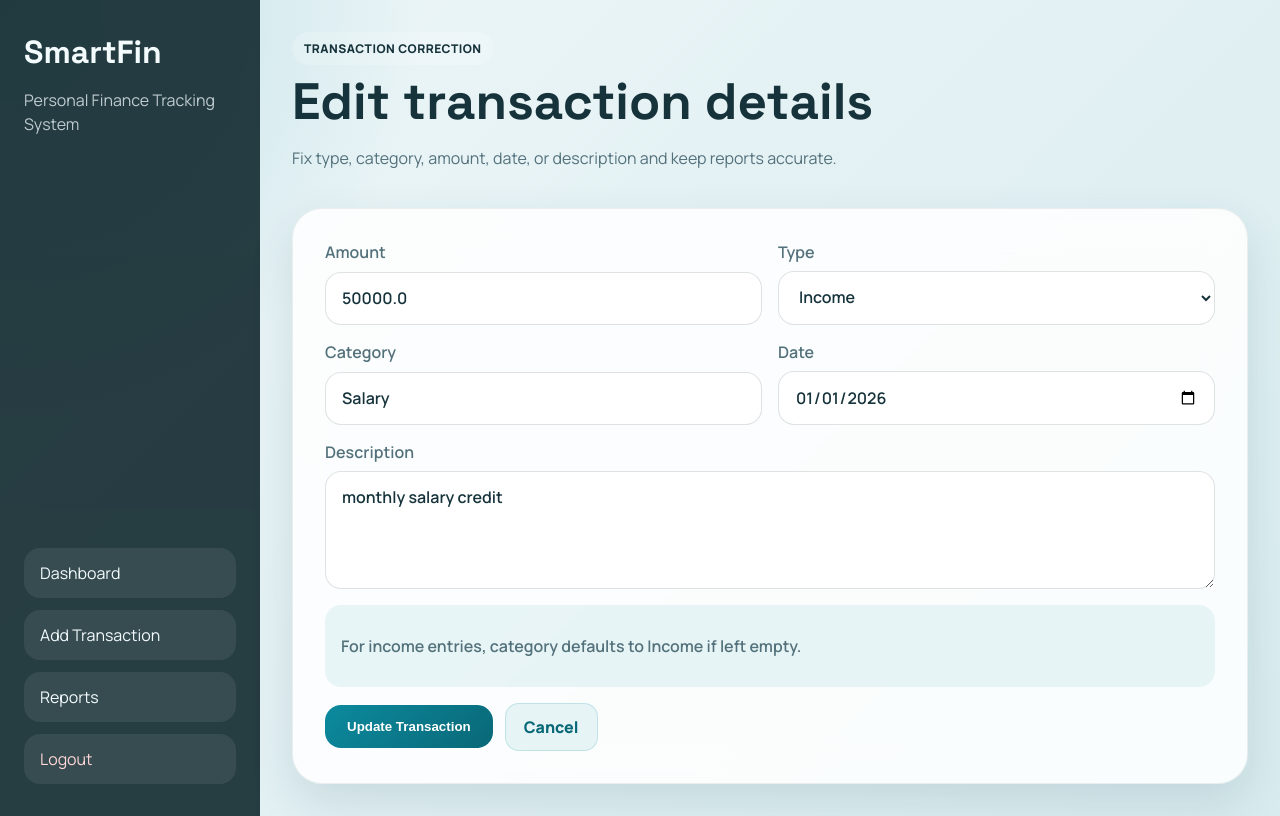
After one commit to anubhavsingh2004/SmartFin-Personal-Finance-Tracking-System, a Flask app: page /transaction/1/edit in a window 1280 px wide. The commit adds this page. Run offline with Flask 3, Linux system fonts and the light colour scheme; the visitor is signed in with stand-in values (Sample User, id 1); data comes from the database, SQL or seed files in the repository; some libraries are stand-ins or nearby versions.

Commit message:
feat: add transaction editing flow with validation and UI action controls

```diff
--- a/app.py
+++ b/app.py
@@ -50,6 +50,21 @@ def fetch_user_transactions(user_id: int) -> list[dict]:
     ).fetchall()
     connection.close()
     return [dict(row) for row in rows]
+
+
+def fetch_transaction_by_id(user_id: int, transaction_id: int) -> dict | None:
+    """Return one transaction for the current user or None when not found."""
+    connection = get_db_connection()
+    row = connection.execute(
+        """
+        SELECT id, user_id, amount, category, type, description, date
+        FROM transactions
+        WHERE id = ? AND user_id = ?
+        """,
+        (transaction_id, user_id),
+    ).fetchone()
+    connection.close()
+    return dict(row) if row else None
 
 
 def build_model_notes(prediction: dict, overspending: dict) -> list[dict]:
@@ -246,6 +261,95 @@ def add_transaction():
     return render_template("add_transaction.html", predicted_category=predicted_category)
 
 
+@app.route("/transaction/<int:transaction_id>/edit", methods=["GET", "POST"])
+@login_required
+def edit_transaction(transaction_id: int):
+    user_id = int(session["user_id"])
+    transaction = fetch_transaction_by_id(user_id, transaction_id)
+
+    if transaction is None:
+        flash("Transaction not found or you do not have permission to edit it.", "danger")
+        return redirect(url_for("reports"))
+
+    predicted_category = transaction["category"] if transaction["type"] == "Expense" else None
+
+    if request.method == "POST":
+        amount = request.form.get("amount", "0").strip()
+        category = request.form.get("category", "").strip()
+        transaction_type = request.form.get("type", "Expense").strip()
+        description = request.form.get("description", "").strip()
+        date_value = request.form.get("date", "").strip()
+
+        editable_transaction = dict(transaction)
+        editable_transaction.update(
+            {
+                "amount": amount,
+                "category": category,
+                "type": transaction_type,
+                "description": description,
+                "date": date_value,
+            }
+        )
+
+        try:
+            amount_value = float(amount)
+            if amount_value < 0:
+                raise ValueError
+        except ValueError:
+            flash("Amount must be a valid non-negative number.", "danger")
+            return render_template(
+                "edit_transaction.html",
+                transaction=editable_transaction,
+                predicted_category=predicted_category,
+            )
+
+        if not description or not date_value:
+            flash("Description and date are required.", "danger")
+            return render_template(
+                "edit_transaction.html",
+                transaction=editable_transaction,
+                predicted_category=predicted_category,
+            )
+
+        try:
+            datetime.strptime(date_value, "%Y-%m-%d")
+        except ValueError:
+            flash("Date must be in YYYY-MM-DD format.", "danger")
+            return render_template(
+                "edit_transaction.html",
+                transaction=editable_transaction,
+                predicted_category=predicted_category,
+            )
+
+        if transaction_type == "Expense":
+            predicted_category = expense_categorizer.predict_category(description)
+            category = category or predicted_category
+        else:
+            category = category or "Income"
+
+        previous_type = transaction["type"]
+
+        connection = get_db_connection()
+        connection.execute(
+            """
+            UPDATE transactions
+            SET amount = ?, category = ?, type = ?, description = ?, date = ?
+            WHERE id = ? AND user_id = ?
+            """,
+            (amount_value, category, transaction_type, description, date_value, transaction_id, user_id),
+        )
+        connection.commit()
+        connection.close()
+
+        if transaction_type == "Expense" or previous_type == "Expense":
+            expense_categorizer.retrain_with_latest_data()
+
+        flash("Transaction updated successfully.", "success")
+        return redirect(url_for("reports"))
+
+    return render_template("edit_transaction.html", transaction=transaction, predicted_category=predicted_category)
+
+
 @app.route("/reports")
 @login_required
 def reports():
--- a/static/css/style.css
+++ b/static/css/style.css
@@ -418,6 +418,10 @@ td {
     border-bottom: 1px solid rgba(22, 51, 59, 0.08);
 }
 
+tbody tr:hover {
+    background: rgba(12, 138, 158, 0.05);
+}
+
 th {
     color: var(--muted);
     font-size: 0.92rem;
@@ -435,6 +439,52 @@ th {
 .two-column-grid .primary-btn,
 .inline-note {
     grid-column: 1 / -1;
+}
+
+.form-actions-row {
+    display: flex;
+    align-items: center;
+    gap: 12px;
+}
+
+.row-actions {
+    width: 120px;
+}
+
+.row-action-btn {
+    display: inline-flex;
+    align-items: center;
+    justify-content: center;
+    padding: 8px 12px;
+    border-radius: 10px;
+    border: 1px solid rgba(12, 138, 158, 0.24);
+    background: rgba(12, 138, 158, 0.1);
+    color: var(--primary-dark);
+    font-weight: 700;
+}
+
+.row-action-btn:hover {
+    background: rgba(12, 138, 158, 0.18);
+}
+
+.txn-type-chip {
+    display: inline-flex;
+    align-items: center;
+    justify-content: center;
+    padding: 5px 10px;
+    border-radius: 999px;
+    font-size: 0.82rem;
+    font-weight: 700;
+}
+
+.chip-income {
+    color: #0f6646;
+    background: rgba(30, 159, 112, 0.15);
+}
+
+.chip-expense {
+    color: #9f3131;
+    background: rgba(208, 84, 84, 0.15);
 }
 
 .inline-note {
@@ -490,4 +540,9 @@ canvas {
         padding: 22px;
         border-radius: 22px;
     }
+
+    .form-actions-row {
+        flex-direction: column;
+        align-items: stretch;
+    }
 }
--- /dev/null
+++ b/templates/edit_transaction.html
@@ -0,0 +1,52 @@
+{% extends 'base.html' %}
+
+{% block title %}Edit Transaction | SmartFin{% endblock %}
+
+{% block content %}
+<section class="page-header">
+    <div>
+        <span class="eyebrow">Transaction correction</span>
+        <h1>Edit transaction details</h1>
+        <p>Fix type, category, amount, date, or description and keep reports accurate.</p>
+    </div>
+</section>
+
+<section class="form-panel wide-form-panel">
+    <form method="POST" class="form-grid two-column-grid">
+        <label>
+            <span>Amount</span>
+            <input type="number" name="amount" step="0.01" min="0" value="{{ transaction.amount }}" required>
+        </label>
+        <label>
+            <span>Type</span>
+            <select name="type" id="transactionType" required>
+                <option value="Expense" {% if transaction.type == 'Expense' %}selected{% endif %}>Expense</option>
+                <option value="Income" {% if transaction.type == 'Income' %}selected{% endif %}>Income</option>
+            </select>
+        </label>
+        <label>
+            <span>Category</span>
+            <input type="text" name="category" value="{{ transaction.category }}" placeholder="Leave blank for auto category on expenses">
+        </label>
+        <label>
+            <span>Date</span>
+            <input type="date" name="date" value="{{ transaction.date }}" required>
+        </label>
+        <label class="full-width-label">
+            <span>Description</span>
+            <textarea name="description" rows="4" placeholder="Example: lunch at cafe, electricity bill, freelance payment" required>{{ transaction.description }}</textarea>
+        </label>
+        <div class="full-width-label inline-note">
+            {% if predicted_category %}
+            <p>Suggested category based on description: <strong>{{ predicted_category }}</strong></p>
+            {% else %}
+            <p>For income entries, category defaults to Income if left empty.</p>
+            {% endif %}
+        </div>
+        <div class="full-width-label form-actions-row">
+            <button type="submit" class="primary-btn">Update Transaction</button>
+            <a href="{{ url_for('reports') }}" class="secondary-btn">Cancel</a>
+        </div>
+    </form>
+</section>
+{% endblock %}
```
Also changed, not shown: templates/dashboard.html (+10 -2 lines), templates/reports.html (+10 -2 lines).
